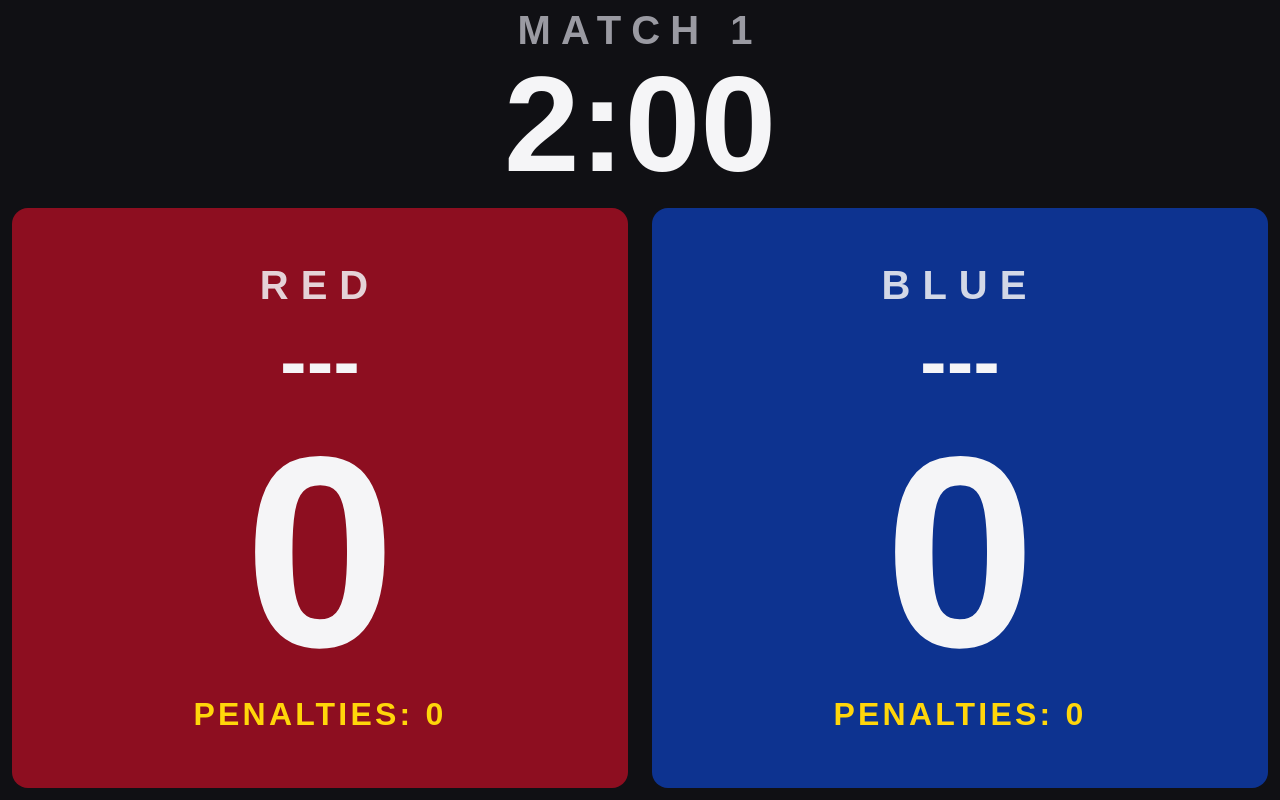
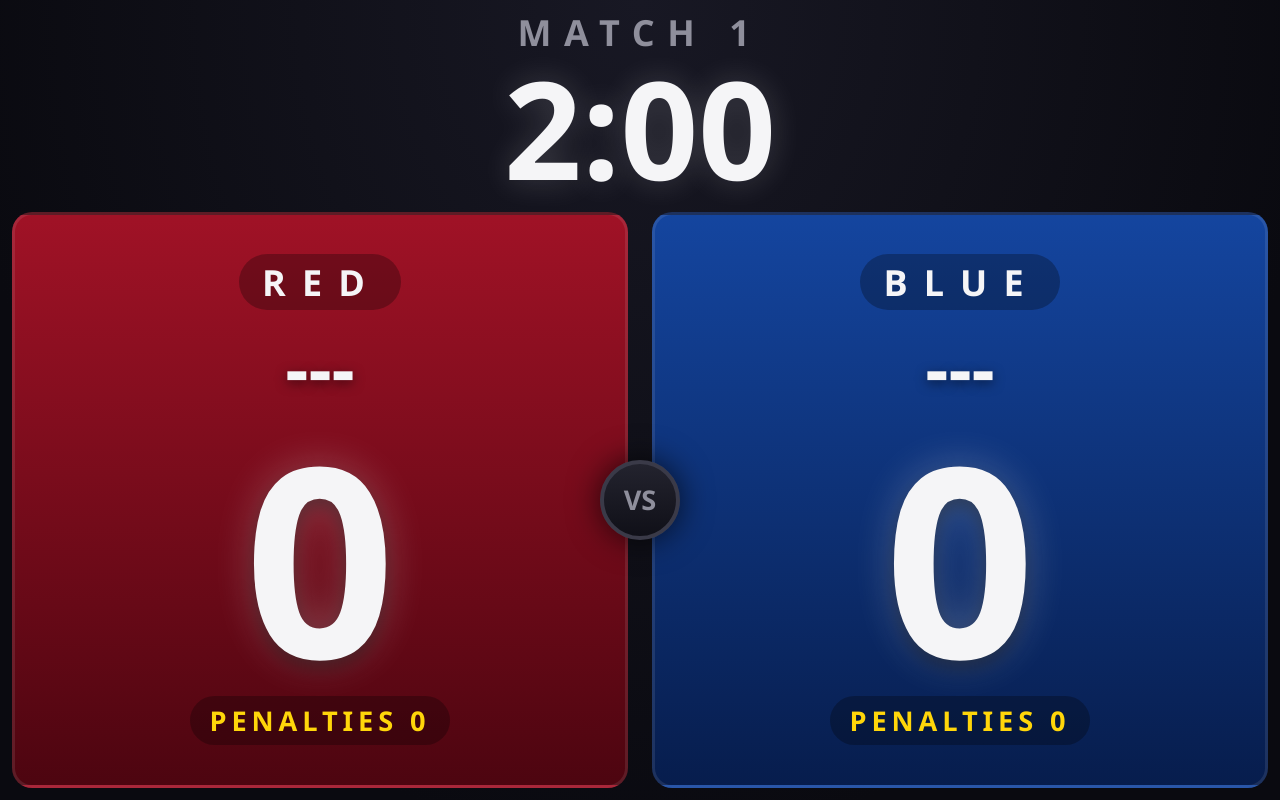
Before and after one commit to FRC9410/Vex-Scoreboard, a Flask app: page /display in a window 1280 px wide. Run offline with Flask 3, Linux system fonts and the light colour scheme; data comes from the database, SQL or seed files in the repository.

Commit message:
Add +2 and clear scoring buttons, restyle all pages
Score panels get a +1/+2/-1/Clear grid (clear asks for confirmation).
Display gets score-pop animations, a leading-team glow, timer color
warnings at 30s/10s, and a VS badge; all pages get gradients and depth.

Co-Authored-By: Claude Opus 4.7 <noreply@anthropic.com>

```diff
--- a/app.py
+++ b/app.py
@@ -120,15 +120,20 @@ def api_state():
 def api_adjust():
     data = request.get_json(silent=True) or {}
     team = data.get("team")
-    delta = data.get("delta")
-    if team not in ("red", "blue") or delta not in (1, -1):
+    if team not in ("red", "blue"):
         return jsonify({"error": "bad request"}), 400
     col = team + "_score"
     db = get_db()
-    db.execute(
-        "UPDATE match_state SET {0} = MAX(0, {0} + ?) WHERE id = 1".format(col),
-        (delta,),
-    )
+    if data.get("clear"):
+        db.execute("UPDATE match_state SET {0} = 0 WHERE id = 1".format(col))
+    else:
+        delta = data.get("delta")
+        if delta not in (-1, 1, 2):
+            return jsonify({"error": "bad request"}), 400
+        db.execute(
+            "UPDATE match_state SET {0} = MAX(0, {0} + ?) WHERE id = 1".format(col),
+            (delta,),
+        )
     db.commit()
     return state_json()
 
--- a/static/style.css
+++ b/static/style.css
@@ -2,23 +2,27 @@
 * { box-sizing: border-box; margin: 0; padding: 0; }
 
 :root {
-  --bg: #101014;
-  --panel: #1c1c22;
+  --bg0: #0a0a10;
+  --bg1: #181824;
+  --panel: #1b1b24;
+  --edge: rgba(255, 255, 255, 0.09);
   --text: #f5f5f7;
-  --dim: #9a9aa2;
-  --red: #c8102e;
-  --red-dark: #8d0e20;
-  --blue: #1558d6;
-  --blue-dark: #0d3390;
+  --dim: #8f8f9c;
+  --red: #e0243a;
+  --red-hi: #ff4d5e;
+  --red-deep: #6e0a18;
+  --blue: #1e63e9;
+  --blue-hi: #4d8dff;
+  --blue-deep: #0b2c74;
   --yellow: #ffd60a;
 }
 
 html, body { height: 100%; }
 
 body {
-  background: var(--bg);
+  background: radial-gradient(ellipse at 50% 0%, var(--bg1), var(--bg0) 75%) fixed;
   color: var(--text);
-  font-family: Arial, Helvetica, sans-serif;
+  font-family: "Segoe UI", -apple-system, Roboto, Helvetica, Arial, sans-serif;
   -webkit-text-size-adjust: 100%;
 }
 
@@ -39,10 +56,11 @@ button { font-family: inherit; cursor: pointer; border: none; color: var(--text)
 }
 
 .match-label {
-  font-size: 5vh;
-  font-weight: bold;
-  letter-spacing: 0.25em;
+  font-size: 4.5vh;
+  font-weight: 700;
+  letter-spacing: 0.35em;
   color: var(--dim);
+  text-transform: uppercase;
 }
 
 .timer {
@@ -50,11 +68,14 @@ button { font-family: inherit; cursor: pointer; border: none; color: var(--text)
   font-weight: 800;
   line-height: 1.05;
   font-variant-numeric: tabular-nums;
+  text-shadow: 0 0 4vh rgba(255, 255, 255, 0.18);
 }
 
-.timer.done { color: #ff453a; }
+.timer.warn { color: var(--yellow); text-shadow: 0 0 4vh rgba(255, 214, 10, 0.35); }
+.timer.low, .timer.done { color: #ff453a; text-shadow: 0 0 4vh rgba(255, 69, 58, 0.4); }
+.timer.pulse { animation: pulse 1s infinite; }
 
-.alliances { flex: 1; display: flex; min-height: 0; }
+.alliances { flex: 1; display: flex; min-height: 0; position: relative; }
 
 .alliance {
   flex: 1;
@@ -64,33 +85,69 @@ button { font-family: inherit; cursor: pointer; border: none; color: var(--text)
   justify-content: center;
   gap: 1vh;
   margin: 1.5vh;
-  border-radius: 2vh;
+  border-radius: 2.5vh;
+  border: 0.4vh solid var(--edge);
+  transition: box-shadow 0.4s ease, border-color 0.4s ease;
 }
 
-.alliance.red { background: var(--red-dark); }
-.alliance.blue { background: var(--blue-dark); }
+.alliance.red { background: linear-gradient(180deg, #a01226 0%, #4d0510 100%); }
+.alliance.blue { background: linear-gradient(180deg, #14459f 0%, #071d4d 100%); }
+
+.alliance.red.leading {
+  border-color: rgba(255, 120, 130, 0.75);
+  box-shadow: 0 0 6vh rgba(255, 77, 94, 0.45), inset 0 0 8vh rgba(255, 255, 255, 0.06);
+}
+.alliance.blue.leading {
+  border-color: rgba(120, 165, 255, 0.75);
+  box-shadow: 0 0 6vh rgba(77, 141, 255, 0.5), inset 0 0 8vh rgba(255, 255, 255, 0.06);
+}
 
 .alliance-name {
-  font-size: 5vh;
-  font-weight: bold;
-  letter-spacing: 0.3em;
-  opacity: 0.85;
+  font-size: 4.5vh;
+  font-weight: 800;
+  letter-spacing: 0.45em;
+  padding: 0.4vh 2.5vh 0.4vh 2.9vh;
+  border-radius: 5vh;
+  background: rgba(0, 0, 0, 0.28);
 }
 
-.team-number { font-size: 10vh; font-weight: 800; }
+.team-number { font-size: 9vh; font-weight: 800; text-shadow: 0 0.4vh 1.5vh rgba(0, 0, 0, 0.5); }
 
 .score {
-  font-size: 34vh;
+  font-size: 33vh;
   font-weight: 800;
   line-height: 1;
   font-variant-numeric: tabular-nums;
+  text-shadow: 0 0 5vh rgba(255, 255, 255, 0.25), 0 1vh 2vh rgba(0, 0, 0, 0.45);
 }
 
 .penalties {
-  font-size: 4vh;
-  font-weight: bold;
+  font-size: 3.4vh;
+  font-weight: 700;
   color: var(--yellow);
-  letter-spacing: 0.1em;
+  letter-spacing: 0.18em;
+  padding: 0.8vh 2.4vh;
+  border-radius: 5vh;
+  background: rgba(0, 0, 0, 0.28);
+}
+
+.vs {
+  position: absolute;
+  top: 50%;
+  left: 50%;
+  transform: translate(-50%, -50%);
+  width: 10vh;
+  height: 10vh;
+  border-radius: 50%;
+  background: linear-gradient(180deg, #23232e, #101018);
+  border: 0.5vh solid #3a3a48;
+  display: flex;
+  align-items: center;
+  justify-content: center;
+  font-size: 3.4vh;
+  font-weight: 800;
+  color: var(--dim);
+  box-shadow: 0 0 4vh rgba(0, 0, 0, 0.7);
 }
 
 /* ===== Referee home ===== */
--- a/templates/display.html
+++ b/templates/display.html
@@ -7,35 +7,61 @@
     <div id="timer" class="timer">--:--</div>
   </header>
   <main class="alliances">
-    <section class="alliance red">
+    <section class="alliance red" id="red-side">
       <div class="alliance-name">RED</div>
       <div class="team-number" id="red-team">---</div>
       <div class="score" id="red-score">0</div>
-      <div class="penalties">PENALTIES: <span id="red-pen">0</span></div>
+      <div class="penalties">PENALTIES <span id="red-pen">0</span></div>
     </section>
-    <section class="alliance blue">
+    <div class="vs">VS</div>
+    <section class="alliance blue" id="blue-side">
       <div class="alliance-name">BLUE</div>
       <div class="team-number" id="blue-team">---</div>
       <div class="score" id="blue-score">0</div>
-      <div class="penalties">PENALTIES: <span id="blue-pen">0</span></div>
+      <div class="penalties">PENALTIES <span id="blue-pen">0</span></div>
     </section>
   </main>
 {% endblock %}
 {% block script %}
 <script>
+const last = { red: null, blue: null };
+
+function setScore(team, val) {
+  const el = document.getElementById(team + '-score');
+  if (last[team] !== null && val !== last[team]) {
+    el.classList.remove('pop');
+    void el.offsetWidth;
+    el.classList.add('pop');
+  }
+  last[team] = val;
+  el.textContent = val;
+}
+
 async function refresh() {
   try {
     const s = await fetchState();
     document.getElementById('match-number').textContent = s.match_number;
     document.getElementById('red-team').textContent = s.red_team;
     document.getElementById('blue-team').textContent = s.blue_team;
-    document.getElementById('red-score').textContent = s.red_score;
-    document.getElementById('blue-score').textContent = s.blue_score;
+    setScore('red', s.red_score);
+    setScore('blue', s.blue_score);
     document.getElementById('red-pen').textContent = s.red_penalties;
     document.getElementById('blue-pen').textContent = s.blue_penalties;
+
+    document.getElementById('red-side').classList.toggle('leading', s.red_score > s.blue_score);
+    document.getElementById('blue-side').classList.toggle('leading', s.blue_score > s.red_score);
+
     const timer = document.getElementById('timer');
     timer.textContent = fmtTime(s.timer_remaining);
-    timer.classList.toggle('done', s.timer_remaining <= 0);
+    timer.className = 'timer';
+    if (s.timer_remaining <= 0) {
+      timer.classList.add('done');
+    } else if (s.timer_remaining <= 10) {
+      timer.classList.add('low');
+      if (s.timer_running) timer.classList.add('pulse');
+    } else if (s.timer_remaining <= 30) {
+      timer.classList.add('warn');
+    }
   } catch (e) { /* keep last known values if the network hiccups */ }
 }
 refresh();
```
Also changed, not shown: other parts of static/style.css (+119 -45 lines), templates/panel.html (+25 -7 lines).
